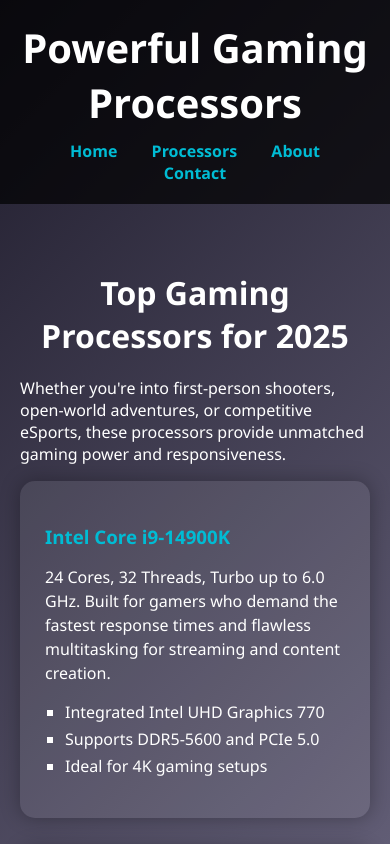
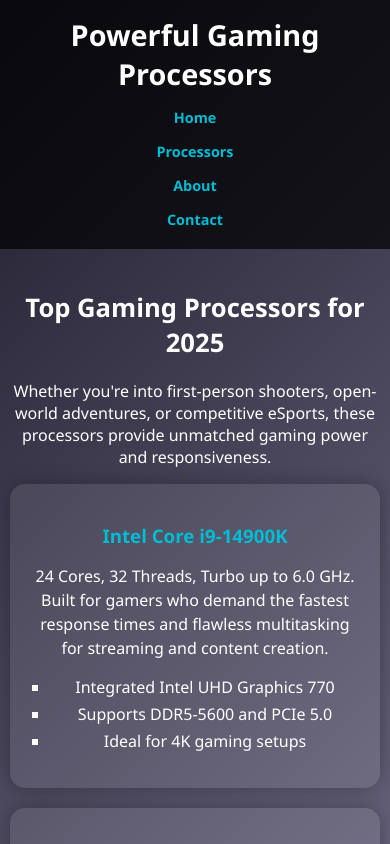
Before and after one commit to rohangadhave08/gaming-processors, a plain HTML site: page pages/processors.html in a window 390 px wide. Shown: the top 844 px of the page. Drawn offline with Linux system fonts and the light colour scheme.

Commit message:
make website responsive

```diff
--- a/css/about.css
+++ b/css/about.css
@@ -1,13 +1,49 @@
 main p {
     line-height: 1.7;
     margin-bottom: 20px;
+    font-size: 1.1rem;
 }
 
+/* Unordered List */
 ul {
     list-style: disc;
     margin-left: 30px;
 }
 
+/* List Items */
 ul li {
     margin-bottom: 10px;
+    font-size: 1rem;
 }
+
+/* Responsive Design */
+@media (max-width: 768px) {
+    main p {
+        font-size: 1rem;
+        line-height: 1.6;
+    }
+
+    ul {
+        margin-left: 25px;
+    }
+
+    ul li {
+        font-size: 0.95rem;
+    }
+}
+
+@media (max-width: 480px) {
+    main p {
+        font-size: 0.95rem;
+        line-height: 1.5;
+    }
+
+    ul {
+        margin-left: 20px;
+    }
+
+    ul li {
+        font-size: 0.9rem;
+        margin-bottom: 8px;
+    }
+}
--- a/css/processors.css
+++ b/css/processors.css
@@ -5,6 +5,7 @@
     color: #ffffff;
 }
 
+/* Header */
 header {
     background-color: rgba(0, 0, 0, 0.7);
     padding: 20px;
@@ -14,6 +15,14 @@
 header h1 {
     margin-bottom: 10px;
     font-size: 2.5rem;
+}
+
+/* Navigation */
+nav {
+    display: flex;
+    justify-content: center;
+    flex-wrap: wrap;
+    gap: 10px;
 }
 
 nav a {
@@ -28,6 +37,7 @@
     color: #ffffff;
 }
 
+/* Main Content */
 main {
     padding: 40px 20px;
     max-width: 1200px;
@@ -40,12 +50,15 @@
     font-size: 2rem;
 }
 
+/* Processors List */
 .processors-list {
     display: grid;
     grid-template-columns: repeat(auto-fit, minmax(300px, 1fr));
     gap: 30px;
+    justify-content: center;
 }
 
+/* Processor Card */
 .processor-card {
     background-color: rgba(255, 255, 255, 0.08);
     padding: 25px;
@@ -78,6 +91,7 @@
     margin-bottom: 5px;
 }
 
+/* Footer */
 footer {
     text-align: center;
     padding: 20px;
@@ -86,3 +100,64 @@
     font-size: 1rem;
     color: #ccc;
 }
+
+/* Responsive Design */
+@media (max-width: 768px) {
+    header h1 {
+        font-size: 2rem;
+    }
+
+    nav {
+        flex-direction: column;
+        align-items: center;
+        gap: 5px;
+    }
+
+    nav a {
+        margin: 5px 0;
+        font-size: 1rem;
+    }
+
+    main {
+        padding: 30px 15px;
+    }
+
+    h2 {
+        font-size: 1.8rem;
+    }
+
+    .processors-list {
+        gap: 20px;
+    }
+}
+
+@media (max-width: 480px) {
+    header {
+        padding: 15px;
+    }
+
+    header h1 {
+        font-size: 1.8rem;
+    }
+
+    nav a {
+        font-size: 0.9rem;
+    }
+
+    main {
+        padding: 20px 10px;
+    }
+
+    h2 {
+        font-size: 1.6rem;
+    }
+
+    .processor-card {
+        padding: 20px;
+    }
+
+    footer {
+        font-size: 0.9rem;
+        padding: 15px;
+    }
+}
--- a/css/style.css
+++ b/css/style.css
@@ -6,6 +6,7 @@
     color: #fff;
 }
 
+/* Header */
 header {
     background-color: #111;
     padding: 20px;
@@ -17,8 +18,13 @@
     font-size: 2.5rem;
 }
 
+/* Navigation */
 nav {
     margin-top: 10px;
+    display: flex;
+    justify-content: center;
+    flex-wrap: wrap;
+    gap: 10px;
 }
 
 nav a {
@@ -33,8 +39,10 @@
     color: #00bcd4;
 }
 
+/* Main Content */
 main {
     padding: 30px;
+    text-align: center;
 }
 
 h2 {
@@ -42,6 +50,7 @@
     margin-bottom: 20px;
 }
 
+/* Footer */
 footer {
     background-color: #111;
     padding: 15px;
@@ -50,3 +59,55 @@
     margin-top: 40px;
     color: #aaa;
 }
+
+/* Responsive Design */
+@media (max-width: 768px) {
+    header h1 {
+        font-size: 2rem;
+    }
+
+    nav {
+        flex-direction: column;
+        align-items: center;
+        gap: 5px;
+    }
+
+    nav a {
+        margin: 5px 0;
+        font-size: 1rem;
+    }
+
+    main {
+        padding: 20px;
+    }
+
+    h2 {
+        font-size: 1.8rem;
+    }
+}
+
+@media (max-width: 480px) {
+    header {
+        padding: 15px;
+    }
+
+    header h1 {
+        font-size: 1.8rem;
+    }
+
+    nav a {
+        font-size: 0.9rem;
+    }
+
+    main {
+        padding: 15px;
+    }
+
+    h2 {
+        font-size: 1.6rem;
+    }
+
+    footer {
+        font-size: 0.8rem;
+    }
+}
```
Also changed, not shown: css/contact.css (+51 -2 lines), css/index.css (+35 -1 lines).
